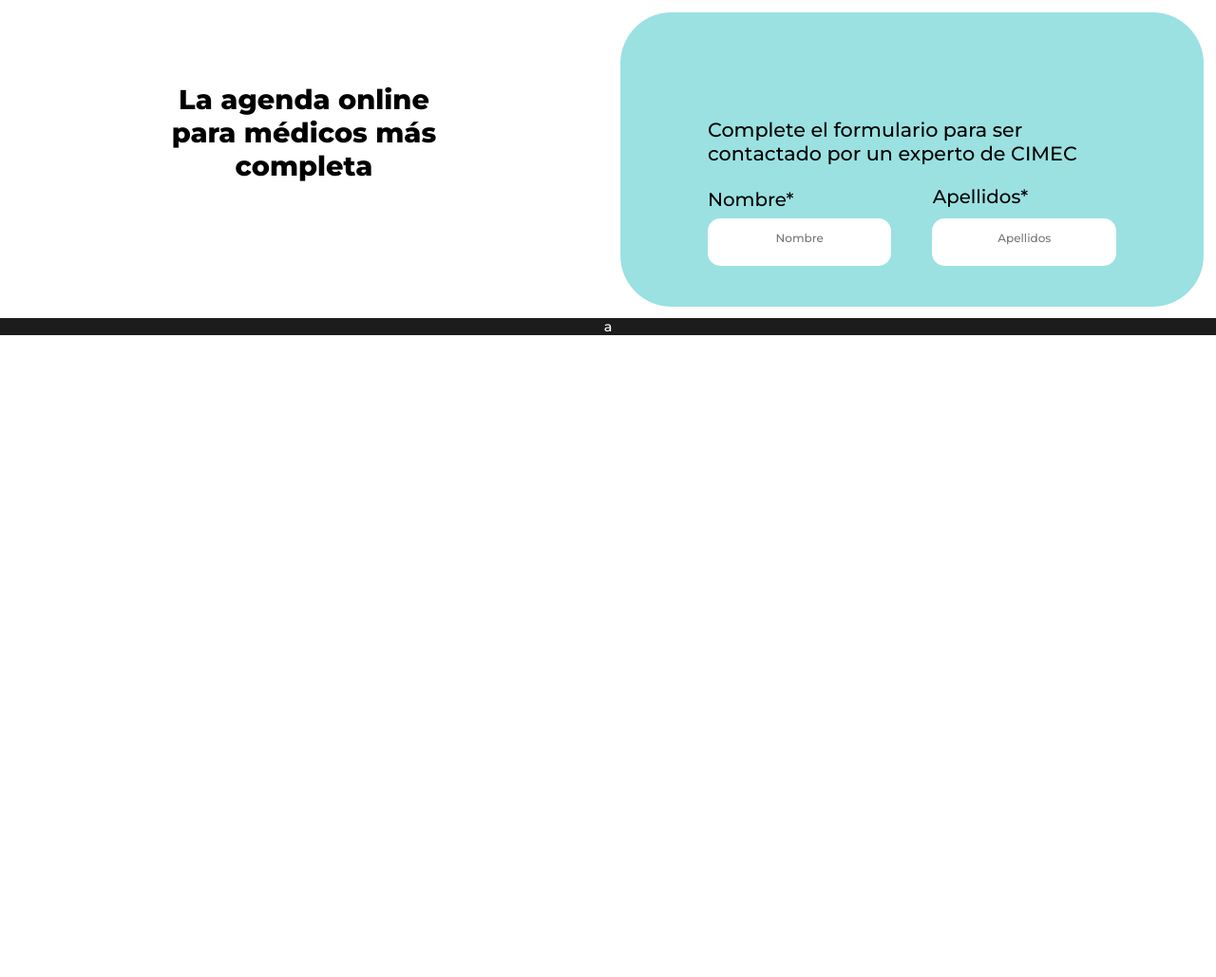
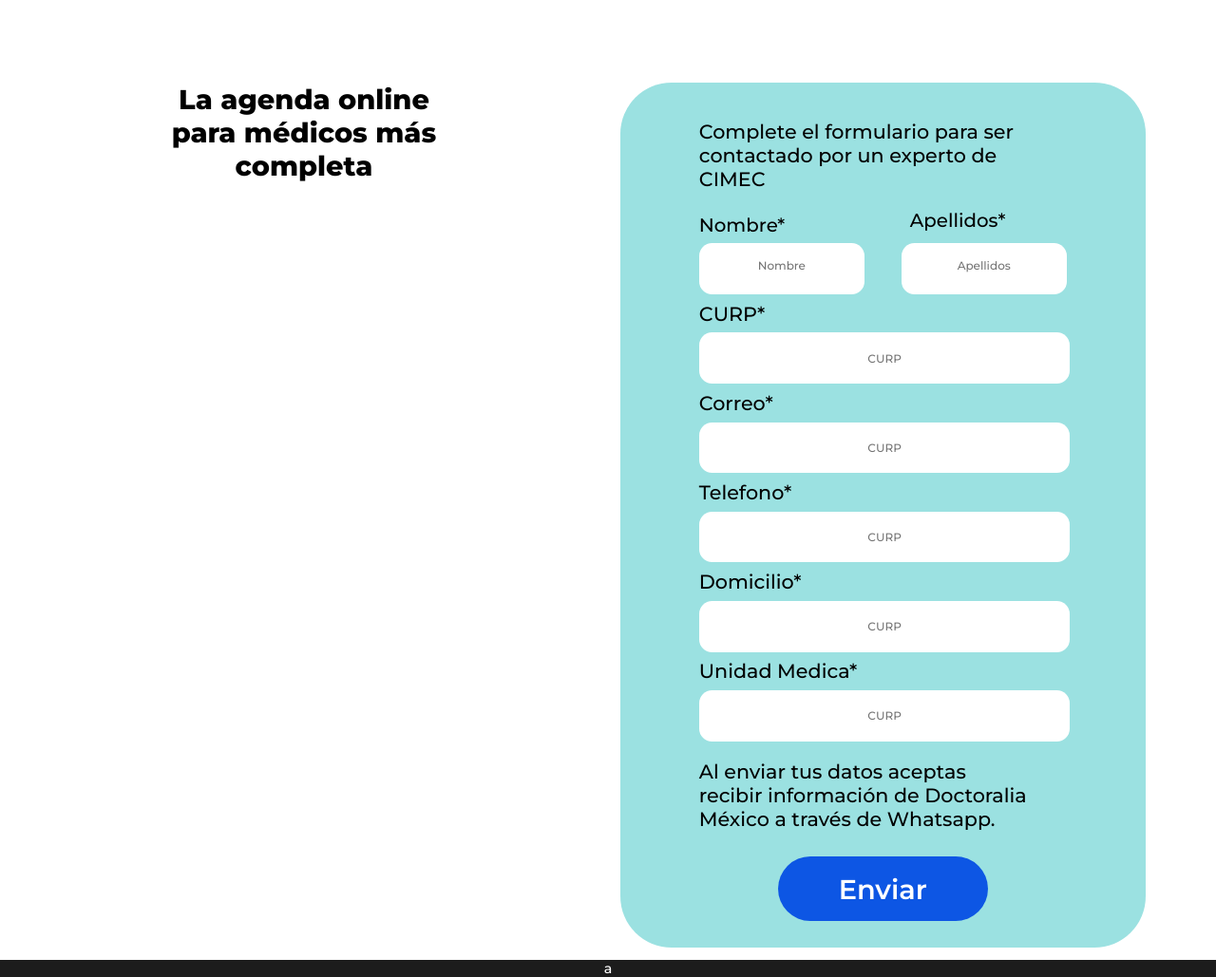
Before and after one commit to BlackFreshMint/citas_med, a PHP site: page /preag.html in a window 1280 px wide. Shown: the part 145-1174 px from the top of the page at 95% size. Before the commit the page ends 498 px from the top, so only its background shows below. Run offline with PHP 8.4, Linux system fonts and the light colour scheme.

Commit message:
preag advance
right aside finished at the moment

```diff
--- a/css/styles.css
+++ b/css/styles.css
@@ -75,7 +75,13 @@ h1{
     font-weight: 500;
     text-align: left;
 }
-
+.m_sub{
+    color: black;
+    font-family: "MontserratM";
+    font-size: 16px;
+    font-weight: 500;
+    text-align: left;
+}
 
 @font-face {
     font-family: 'MontserratEB';
@@ -101,6 +107,7 @@ h1{
     border-radius: 60px;
     display: flex;
     flex-direction: column;
+    width: 90%;
 }
 
 .bt {
@@ -112,10 +119,33 @@ h1{
 .input_r {
     width: 80%;
     margin-top: 2%;
+    padding-bottom: 6%;
+    border-radius: 15px;
+    border: 0px;
+    text-align:center;
+    font-family:"MontserratM";
+    padding-top: 4%;
+}
+.input_rl {
+    width: 100%;
+    margin-top: 2%;
     padding-bottom: 5%;
     border-radius: 15px;
     border: 0px;
     text-align:center;
     font-family:"MontserratM";
+    padding-top: 5%;
+    margin-bottom: 2%;
+}
+.button_r {
+    background-color: #0D56E4;
+    color: white;
+    border-radius: 60px;
+    border: 0px;
+    width: 40%;
+    text-align: center;
     padding-top: 3%;
+    padding-bottom: 3%;
+    font-family: "MontserratSB";
+    font-size:xx-large;
 }
--- a/preag.html
+++ b/preag.html
@@ -42,28 +42,48 @@
 
         <aside>
 
-            <section class="c">
+            <section class="c" style="margin-top: 12%;">
 
-                <h1 class="m_title" style="padding-top: 6%;">Complete el formulario para ser contactado por un experto de CIMEC</h1>
+                <h1 class="m_title" style="margin-top: 7%;">Complete el formulario para ser contactado por un experto de CIMEC</h1>
 
             <article>
 
-                <form style="display: flex; flex-direction: column; width: 70%; margin-left: 15%;">
+                <form style="display: flex; flex-direction: column; width: 70%; margin-left: 15%; margin-bottom: 2%;">
 
                     <div style="display: flex; flex-direction: row;">
+
                         <p class="m_title" style="font-size:22px ;"><br>Nombre*</p>
                         <p class="m_title" style="font-size:22px; margin-left: 34%; margin-top: 5%;">Apellidos*</p>
-                    </div>
-
-                    <div style="display: flex; flex-direction: row; margin-bottom: 10%;">
-
-                        <input class="input_r" type="text" placeholder="Nombre">
-
-                         <input  class="input_r" type="text" placeholder="Apellidos" style=" margin-left: 10%;">
 
                     </div>
 
+                    <div style="display: flex; flex-direction: row; margin-bottom: 2%;">
+
+                        <input class="input_r" type="text" placeholder="Nombre">
+                        <input  class="input_r" type="text" placeholder="Apellidos" style=" margin-left: 10%;">
+
+                    </div>
+
+                    <p class="m_title">CURP*</p>
+                    <input class="input_rl" type="text" placeholder="CURP">
+
+                    <p class="m_title">Correo*</p>
+                    <input class="input_rl" type="text" placeholder="CURP">
+
+                    <p class="m_title">Telefono*</p>
+                    <input class="input_rl" type="text" placeholder="CURP">
+
+                    <p class="m_title">Domicilio*</p>
+                    <input class="input_rl" type="text" placeholder="CURP">
+
+                    <p class="m_title">Unidad Medica*</p>
+                    <input class="input_rl" type="text" placeholder="CURP">
+
                 </form>
+
+                <h1 class="m_title" style="margin-bottom: 5%; margin-top: 2%;">Al enviar tus datos aceptas<br> recibir información de Doctoralia México a través de Whatsapp.</h1>
+
+                <button class="button_r" style="margin-bottom: 5%;">Enviar</button>
 
              </article>
 
```
